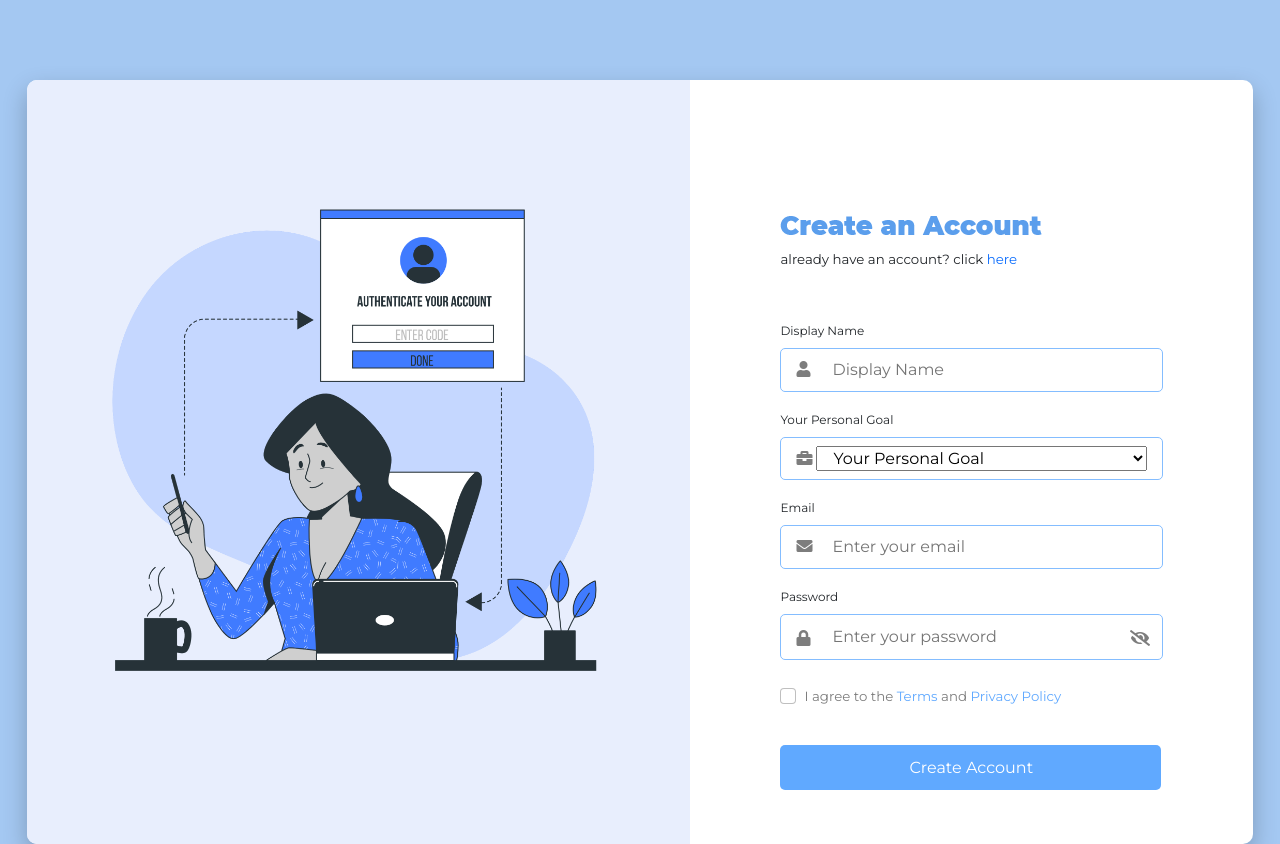
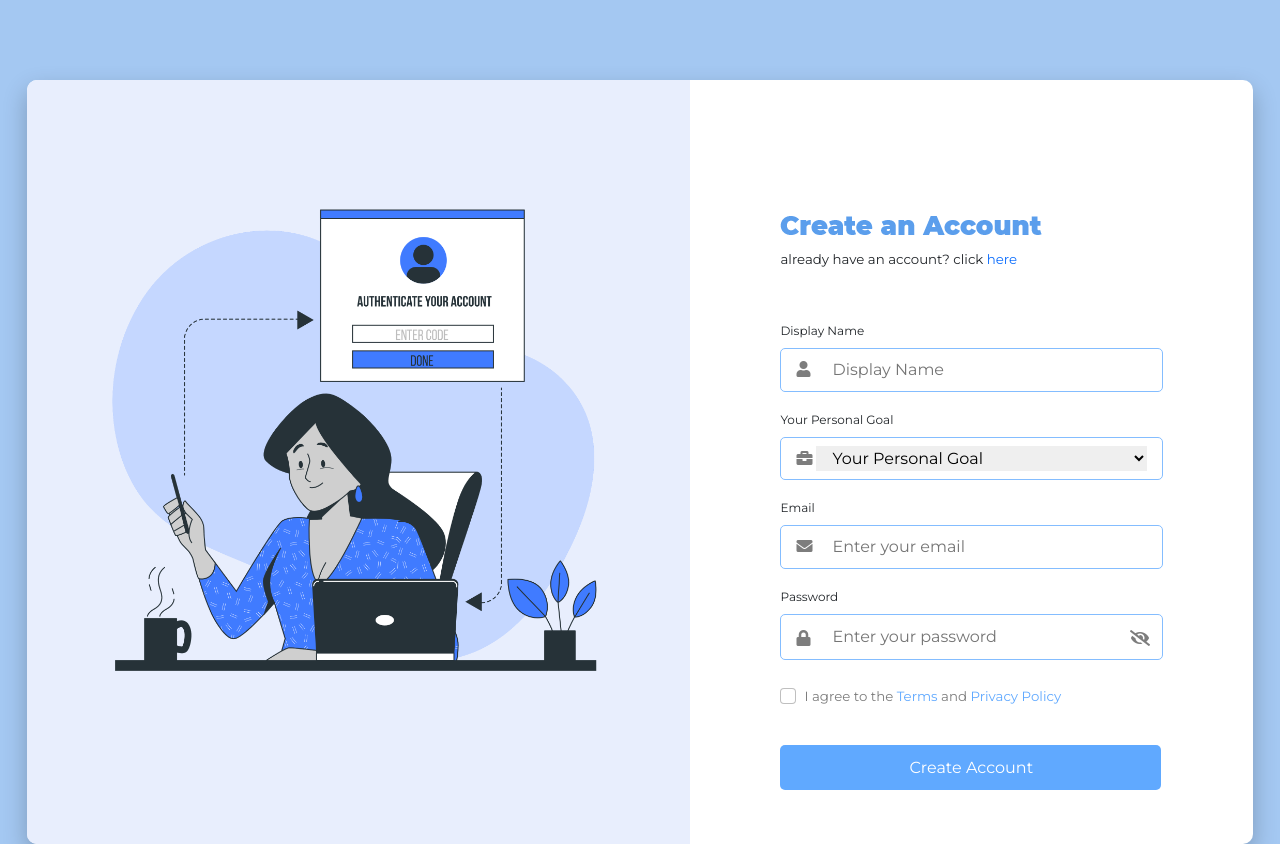
Before and after one commit to athariqraffi/AMCC-Final-Project---Coding-Course, a plain HTML site: page signUp.html in a window 1280 px wide. Drawn offline with nearby package versions, Linux system fonts and the light colour scheme.

Commit message:
Add files via upload

```diff
--- a/asset/css/styleSignUp.css
+++ b/asset/css/styleSignUp.css
@@ -145,3 +145,11 @@ input[type=text], input[type=password]{
     margin-left: 2px;
     font-weight: 600;
 }
+
+.select-custom{
+    border: none;
+}
+
+.select-custom:focus{
+    outline: white;
+}
```
